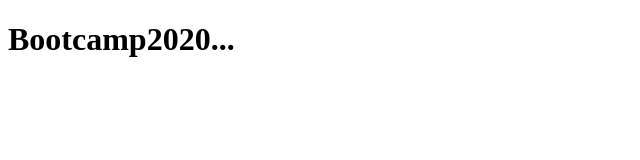
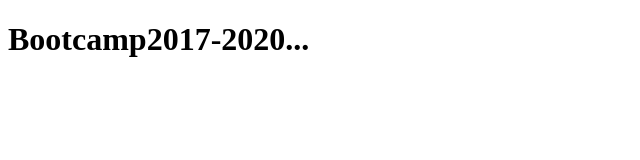
Before and after one commit to musamak1984/Bootcamp2020Samples, a plain HTML site: page index.html in a window 1280 px wide. Shown: the whole page, without its empty margins (0-640 px from the left). Drawn offline with Linux system fonts and the light colour scheme.

Commit message:
Update index.html

```diff
--- a/index.html
+++ b/index.html
@@ -6,6 +6,6 @@
     <title>Document</title>
 </head>
 <body>
-    <h1>Bootcamp2020...</h1>
+    <h1>Bootcamp2017-2020...</h1>
 </body>
 </html>
```
